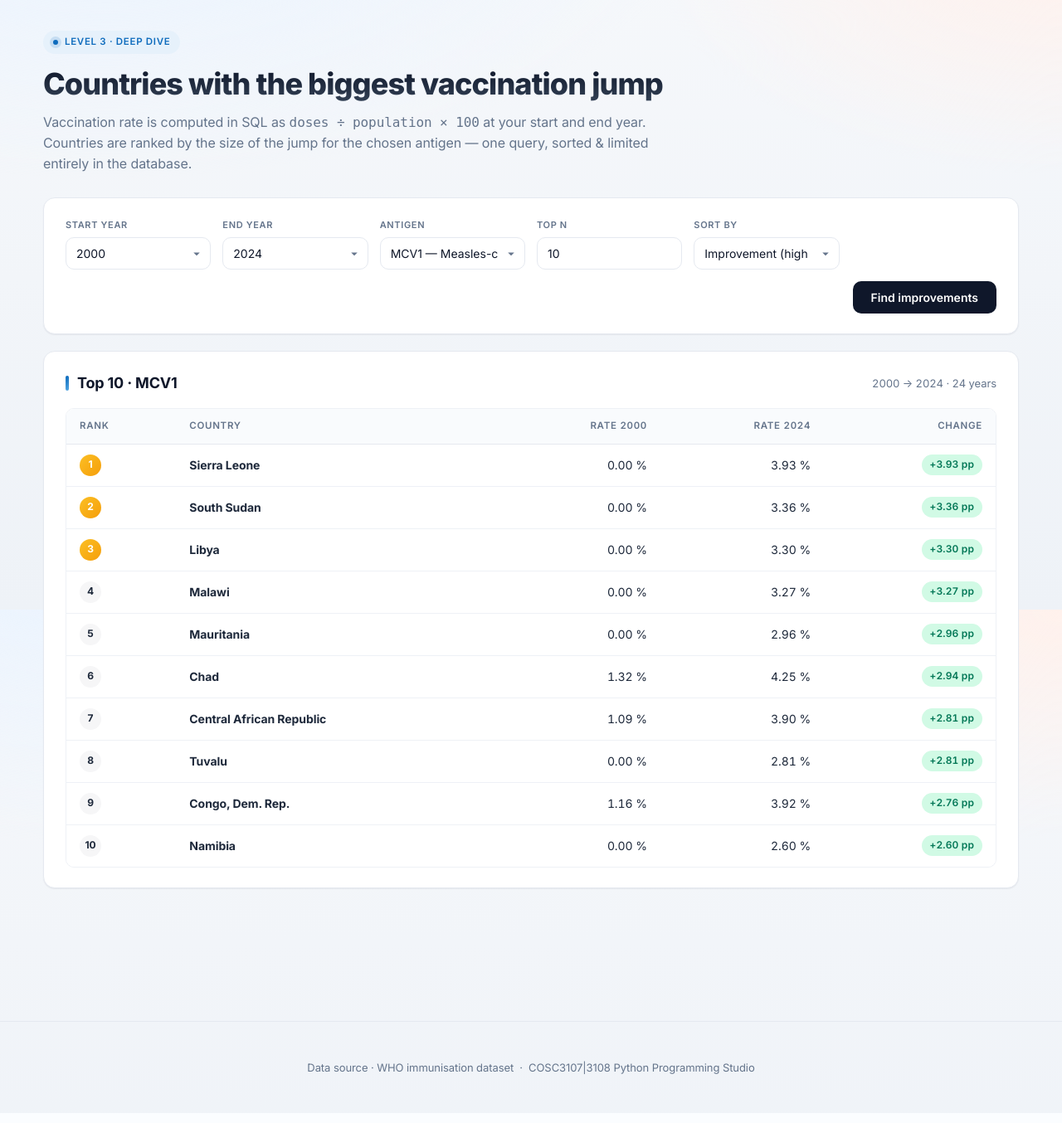
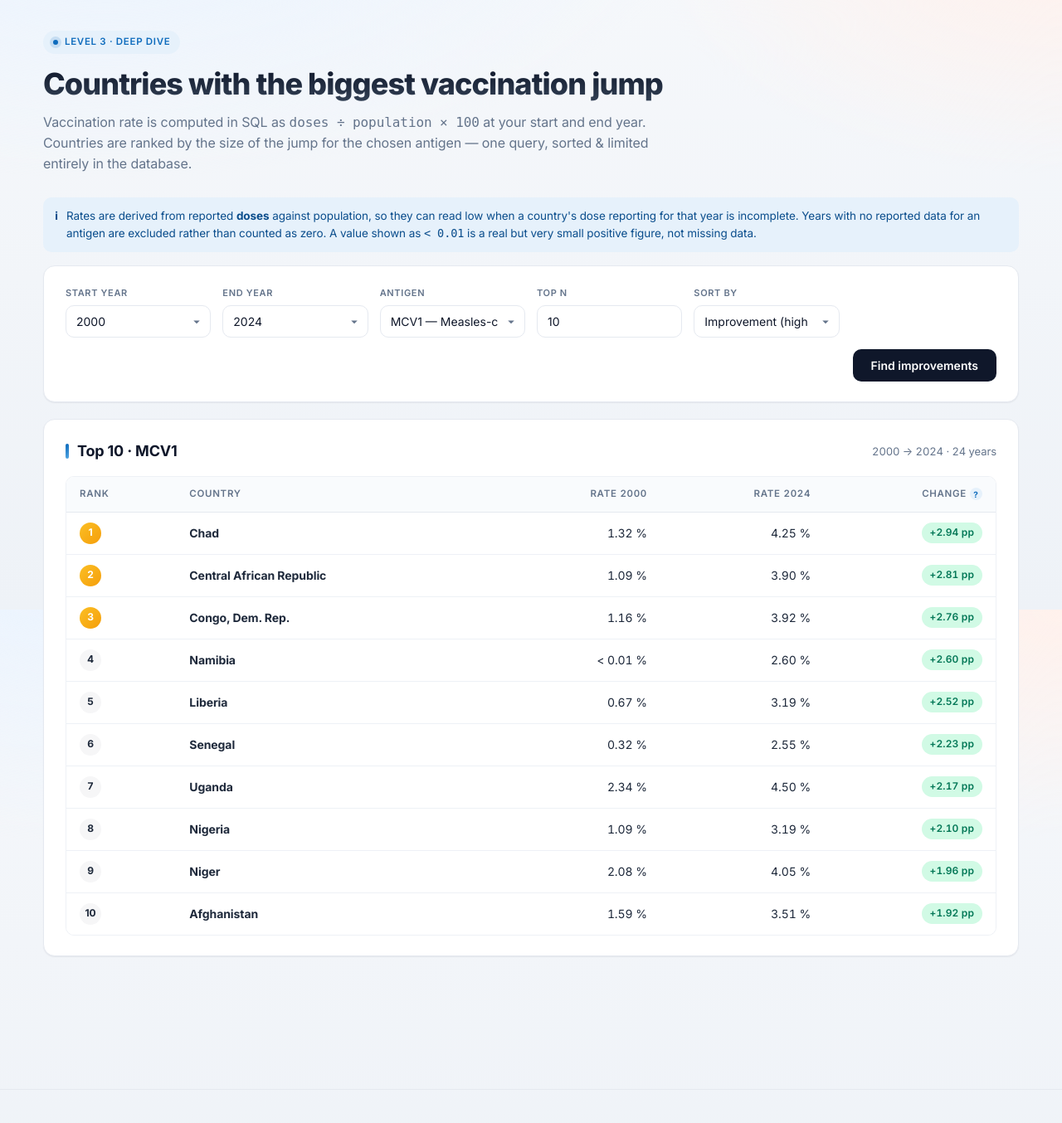
Before and after one commit to s4187700/python-sql-web-project, a Flask app: page /biggest-improvement in a window 1280 px wide. Shown: the part 65-1419 px from the top of the page at 83% size. Before the commit the page ends 1361 px from the top, so only its background shows below. Run offline with Flask 3, Linux system fonts and the light colour scheme; data comes from the database, SQL or seed files in the repository.

Commit message:
fix: bugs and behaviors

```diff
--- a/app.py
+++ b/app.py
@@ -59,7 +59,8 @@ def landing():
         SELECT
             (SELECT MIN(year) FROM Vaccination)          AS year_lo,
             (SELECT MAX(year) FROM Vaccination)          AS year_hi,
-            (SELECT SUM(doses) FROM Vaccination)         AS total_doses,
+            (SELECT SUM(doses) FROM Vaccination
+                WHERE typeof(doses) = 'real')             AS total_doses,
             (SELECT SUM(cases) FROM InfectionData)       AS total_cases,
             (SELECT COUNT(*) FROM Country)               AS n_countries
     """)[0]
@@ -132,7 +133,7 @@ def vaccination_rates():
         LEFT JOIN Region r   ON r.RegionID  = c.region
         WHERE v.antigen = ?
           AND v.year = ?
-          AND v.coverage IS NOT NULL
+          AND typeof(v.coverage) = 'real'
           {extra}
         GROUP BY c.CountryID
         HAVING AVG(v.coverage) >= 90
@@ -152,7 +153,7 @@ def vaccination_rates():
         LEFT JOIN (
             SELECT country, AVG(coverage) AS cov
             FROM Vaccination
-            WHERE antigen = ? AND year = ? AND coverage IS NOT NULL
+            WHERE antigen = ? AND year = ? AND typeof(coverage) = 'real'
             GROUP BY country
             HAVING AVG(coverage) >= 90
         ) v ON v.country = c.CountryID
@@ -298,7 +299,7 @@ def biggest_improvement():
                   ON p.country = v.country AND p.year = v.year
                 WHERE v.antigen = ?
                   AND v.year = ?
-                  AND v.doses IS NOT NULL
+                  AND typeof(v.doses) = 'real'
                   AND p.population > 0
                 GROUP BY v.country
             ),
@@ -310,7 +311,7 @@ def biggest_improvement():
                   ON p.country = v.country AND p.year = v.year
                 WHERE v.antigen = ?
                   AND v.year = ?
-                  AND v.doses IS NOT NULL
+                  AND typeof(v.doses) = 'real'
                   AND p.population > 0
                 GROUP BY v.country
             )
@@ -675,9 +676,16 @@ def num_filter(v, digits=0):
     if v is None:
         return "—"
     try:
+        f = float(v)
         if digits == 0:
-            return f"{int(round(float(v))):,}"
-        return f"{float(v):,.{digits}f}"
+            return f"{int(round(f)):,}"
+        # A genuinely positive value that would round to all-zeros is shown
+        # as "< 0.01" so it is never mistaken for an exact zero / missing data.
+        if f > 0:
+            threshold = 0.5 / (10 ** digits)
+            if f < threshold:
+                return f"< {threshold:.{digits}f}"
+        return f"{f:,.{digits}f}"
     except (ValueError, TypeError):
         return str(v)
 
--- a/static/app.js
+++ b/static/app.js
@@ -61,6 +61,41 @@
     });
   }
 
+  /* ---------- Clickable column-header sorting -------------- */
+  // A <th> with data-sort-asc / data-sort-desc maps to the page's existing
+  // server-side `sort_by` values. Clicking it sets the form's sort_by select
+  // and submits — so the actual ordering still happens in SQL.
+  function initHeaderSort() {
+    const form = document.querySelector('form.filters');
+    if (!form) return;
+    const sortSelect = form.querySelector('select[name="sort_by"]');
+    if (!sortSelect) return;
+
+    const current = sortSelect.value;
+
+    document.querySelectorAll('th[data-sort-asc], th[data-sort-desc]').forEach((th) => {
+      const asc = th.getAttribute('data-sort-asc');
+      const desc = th.getAttribute('data-sort-desc');
+      th.classList.add('sortable');
+
+      // Indicate current sort direction with an arrow.
+      if (current && current === asc) th.classList.add('sorted-asc');
+      else if (current && current === desc) th.classList.add('sorted-desc');
+
+      th.addEventListener('click', () => {
+        // Toggle: if already ascending, go descending, otherwise ascending.
+        let next = asc || desc;
+        if (asc && desc) {
+          next = current === asc ? desc : asc;
+        }
+        if (!next) return;
+        sortSelect.value = next;
+        if (typeof form.requestSubmit === 'function') form.requestSubmit();
+        else form.submit();
+      });
+    });
+  }
+
   /* ---------- Smooth-scroll anchors (defensive) ------------ */
   function initSmoothAnchors() {
     document.querySelectorAll('a[href^="#"]').forEach((a) => {
@@ -80,6 +115,7 @@
     document.addEventListener('DOMContentLoaded', () => {
       initScrollReveal();
       initFormLoading();
+      initHeaderSort();
       initSmoothAnchors();
     });
   } else {
--- a/static/style.css
+++ b/static/style.css
@@ -978,3 +1024,96 @@ nav a.active {
   .likert { grid-template-columns: repeat(5, 1fr); gap: 4px; }
   .likert-label { display: none; }
 }
+
+/* ============================================================
+   Tooltips / glossary explainers
+   ============================================================ */
+/* Underlined term that reveals a definition on hover/focus. */
+.tip {
+  position: relative;
+  border-bottom: 1px dotted var(--muted-2);
+  cursor: help;
+}
+/* Small "?" pill used in table headers and labels. */
+.tip-icon {
+  display: inline-flex;
+  align-items: center;
+  justify-content: center;
+  width: 15px; height: 15px;
+  margin-left: 4px;
+  font-size: 10px;
+  font-weight: 700;
+  color: var(--accent);
+  background: var(--accent-soft);
+  border-radius: 50%;
+  cursor: help;
+  position: relative;
+  vertical-align: middle;
+  line-height: 1;
+}
+.tip::after,
+.tip-icon::after {
+  content: attr(data-tip);
+  position: absolute;
+  left: 50%;
+  bottom: calc(100% + 8px);
+  transform: translateX(-50%) translateY(4px);
+  width: max-content;
+  max-width: 260px;
+  white-space: normal;
+  text-align: left;
+  background: var(--ink);
+  color: #fff;
+  font-size: 12.5px;
+  font-weight: 500;
+  line-height: 1.4;
+  letter-spacing: 0;
+  text-transform: none;
+  padding: 8px 11px;
+  border-radius: 8px;
+  box-shadow: var(--shadow);
+  opacity: 0;
+  pointer-events: none;
+  transition: opacity 160ms var(--ease), transform 160ms var(--ease);
+  z-index: 60;
+}
+/* Little arrow under the bubble. */
+.tip::before,
+.tip-icon::before {
+  content: "";
+  position: absolute;
+  left: 50%;
+  bottom: calc(100% + 3px);
+  transform: translateX(-50%);
+  border: 5px solid transparent;
+  border-top-color: var(--ink);
+  opacity: 0;
+  pointer-events: none;
+  transition: opacity 160ms var(--ease);
+  z-index: 60;
+}
+.tip:hover::after, .tip:focus::after,
+.tip-icon:hover::after, .tip-icon:focus::after {
+  opacity: 1;
+  transform: translateX(-50%) translateY(0);
+}
+.tip:hover::before, .tip:focus::before,
+.tip-icon:hover::before, .tip-icon:focus::before {
+  opacity: 1;
+}
+/* Header tooltips need to break out of the cell without clipping. */
+thead th { overflow: visible; }
+
+/* Glossary note block under filters */
+.note {
+  display: flex;
+  gap: 10px;
+  align-items: flex-start;
+  padding: 12px 14px;
+  background: var(--accent-soft);
+  border-radius: var(--radius-sm);
+  font-size: 13.5px;
+  color: var(--accent-2);
+  margin-bottom: 16px;
+}
+.note .note-icon { flex-shrink: 0; font-weight: 700; }
--- a/templates/above_average.html
+++ b/templates/above_average.html
@@ -61,11 +61,11 @@
       <table>
         <thead>
           <tr>
-            <th>Country</th>
+            <th data-sort-asc="country_asc">Country</th>
             <th>Infection</th>
             <th class="num">Cases</th>
             <th class="num">Population</th>
-            <th class="num">Rate / 100,000</th>
+            <th class="num" data-sort-desc="rate_desc" data-sort-asc="rate_asc">Rate / 100,000</th>
             <th class="num">vs Global</th>
           </tr>
         </thead>
--- a/templates/biggest_improvement.html
+++ b/templates/biggest_improvement.html
@@ -9,6 +9,17 @@
   your start and end year. Countries are ranked by the size of the jump for the
   chosen antigen — one query, sorted &amp; limited entirely in the database.
 </p>
+
+<div class="note">
+  <span class="note-icon">ℹ</span>
+  <span>
+    Rates are derived from reported <strong>doses</strong> against population, so
+    they can read low when a country's dose reporting for that year is incomplete.
+    Years with no reported data for an antigen are excluded rather than counted as
+    zero. A value shown as <code>&lt; 0.01</code> is a real but very small positive
+    figure, not missing data.
+  </span>
+</div>
 
 <div class="panel">
   <form class="filters" method="get">
@@ -55,10 +66,10 @@
         <thead>
           <tr>
             <th>Rank</th>
-            <th>Country</th>
+            <th data-sort-asc="country_asc">Country</th>
             <th class="num">Rate {{ start_year }}</th>
-            <th class="num">Rate {{ end_year }}</th>
-            <th class="num">Change</th>
+            <th class="num" data-sort-desc="end_desc">Rate {{ end_year }}</th>
+            <th class="num" data-sort-desc="imp_desc" data-sort-asc="imp_asc">Change<span class="tip-icon" tabindex="0" data-tip="pp = percentage points. The arithmetic difference between the end-year rate and the start-year rate.">?</span></th>
           </tr>
         </thead>
         <tbody>
```
Also changed, not shown: other parts of static/style.css (+48 -2 lines), templates/infection_economy.html (+17 -6 lines), templates/vaccination_rates.html (+11 -4 lines).
